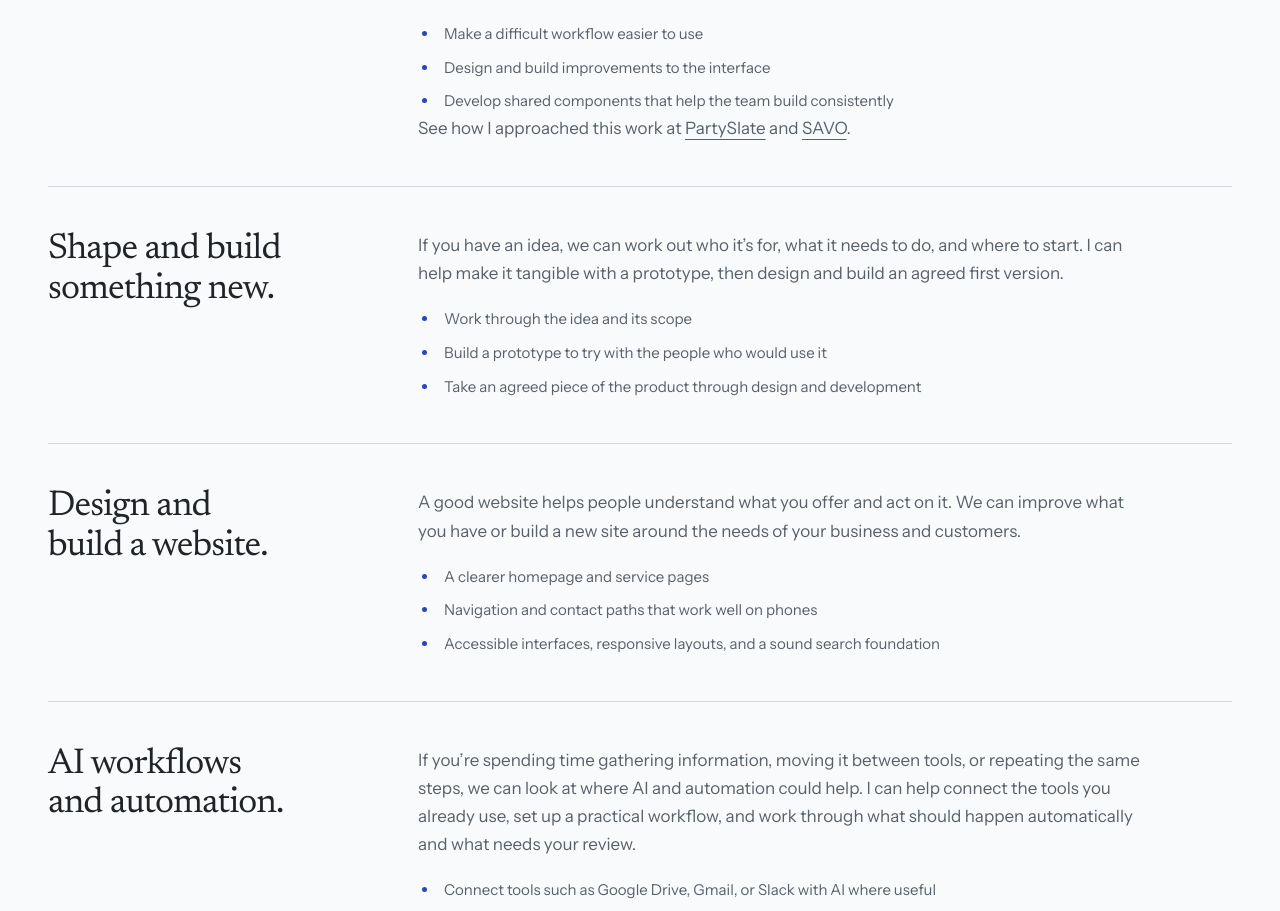
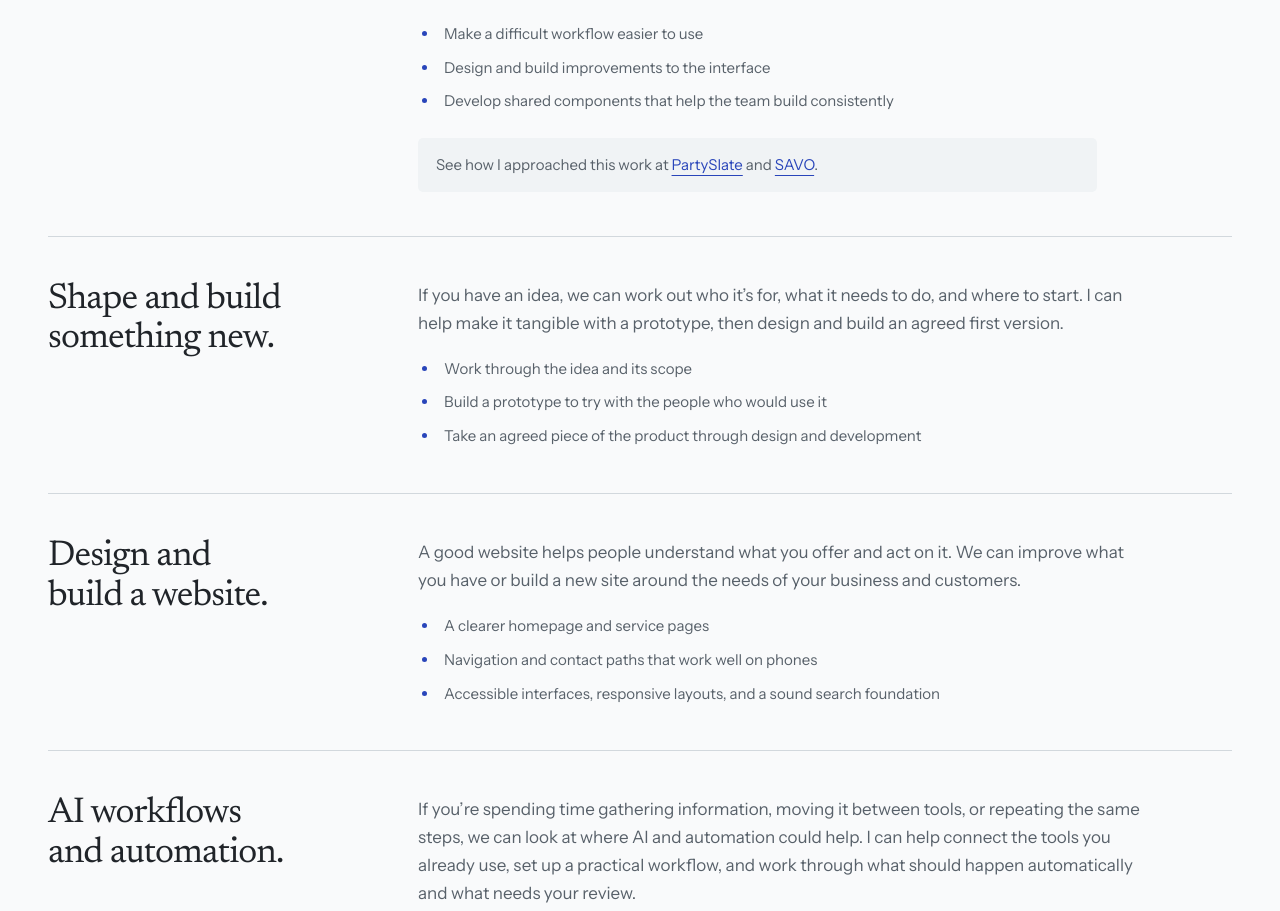
Before and after one commit to robabby/robabby, a Next.js app: page /work-with-me in a window 1280 px wide. Shown: the part 872-1783 px from the top of the page. Built offline with nearby package versions, Linux system fonts and the light colour scheme; no server answers.

Commit message:
style(services): separate case-study reference from bullets (SG-1790)

```diff
--- a/app/globals.css
+++ b/app/globals.css
@@ -177,6 +177,8 @@ a:hover .arrow { transform: translateX(3px); }
 .proof-card p { color: var(--muted); font-size: 14px; line-height: 1.7; }
 .proof-card .text-link { font-size: 14px; margin-top: 9px; }
 .service-row { padding-block: 44px; border-top: 1px solid var(--line); }
+.work-reference { margin-top: 24px; padding: 14px 18px; border-radius: 5px; background: var(--surface); color: var(--muted); font-size: 15px; line-height: 1.7; }
+.work-reference a { color: var(--accent); }
 .service-row h2, .approach h2, .questions h2 { font-size: 36px; max-width: 18ch; }
 .section-context { margin-top: 16px; color: var(--muted); font-size: 13px; }
 .body-copy { color: var(--muted); max-width: 65ch; }
--- a/app/work-with-me/page.tsx
+++ b/app/work-with-me/page.tsx
@@ -75,7 +75,7 @@ export default function WorkWithMe() {
                 <li>Design and build improvements to the interface</li>
                 <li>Develop shared components that help the team build consistently</li>
               </ul>
-              <p className="body-copy">See how I approached this work at <Link href="/work/partyslate">PartySlate</Link> and <Link href="/work/savo">SAVO</Link>.</p>
+              <p className="work-reference">See how I approached this work at <Link href="/work/partyslate">PartySlate</Link> and <Link href="/work/savo">SAVO</Link>.</p>
             </div>
           </article>
           <article className="service-row">
```
